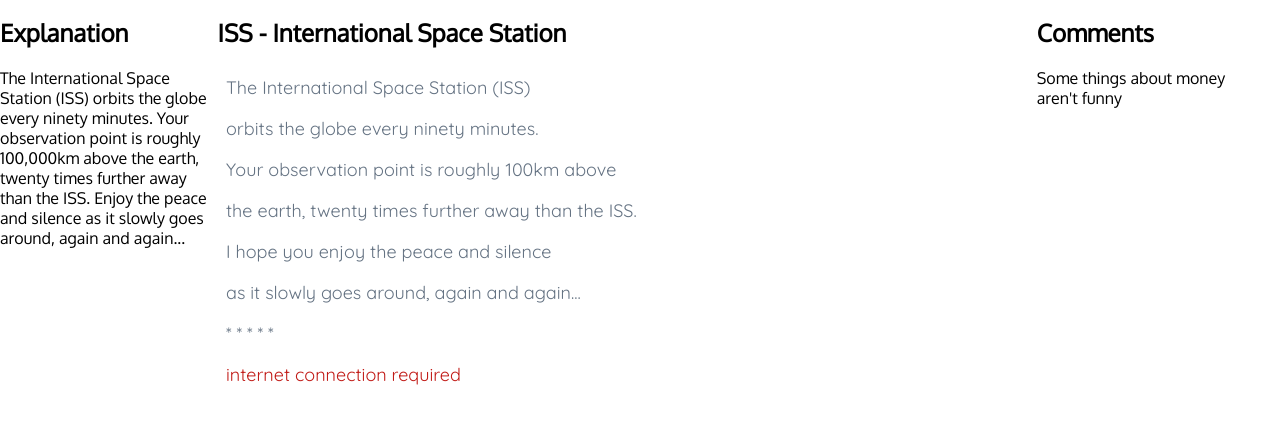
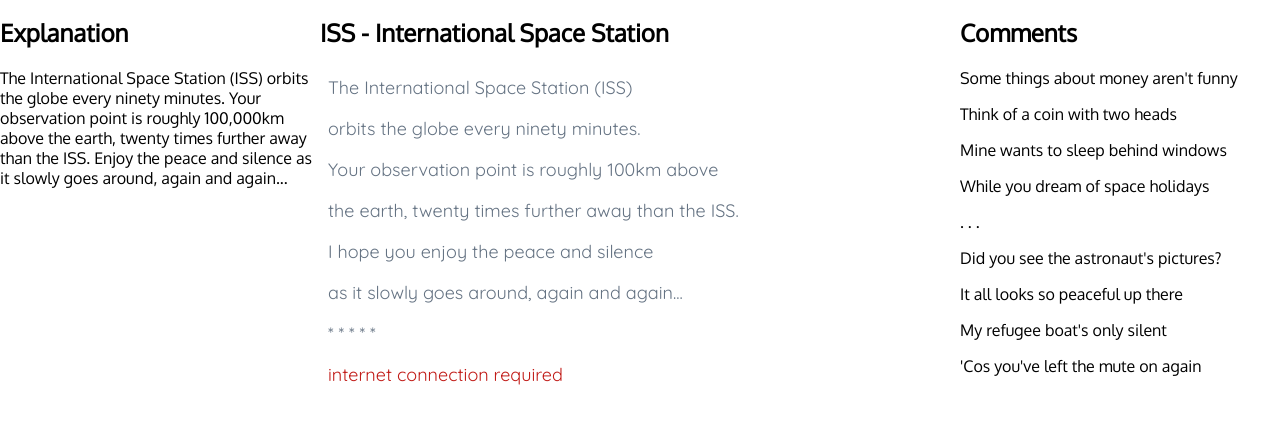
Before and after one commit to narratorjay/SpaceHolidays, a plain HTML site: page index.html in a window 1280 px wide. Shown: the part 121-544 px from the top of the page. Drawn offline with nearby package versions, Linux system fonts and the light colour scheme.

Commit message:
re-sized columns and added text within index.html

```diff
--- a/assets/css/stylesheet.css
+++ b/assets/css/stylesheet.css
@@ -40,13 +40,13 @@
 .column {
   float: left;
 }
-/* Left and right column */
+/* Left and right column, was 17% */
 .column.side {
-  width: 17%;
+  width: 25%;
 }
-/* Middle column */
+/* Middle column, was 64% */
 .column.middle {
-  width: 64%;
+  width: 50%;
 }
 /* Clear floats after the columns */
 .row:after {
--- a/index.html
+++ b/index.html
@@ -41,6 +41,14 @@
         <div class="column side">
             <h2>Comments</h2>
             <p>Some things about money aren't funny</p>
+            <p>Think of a coin with two heads</p>
+            <p>Mine wants to sleep behind windows</p>
+            <p>While you dream of space holidays</p>
+            <p>. . .</p>
+            <p>Did you see the astronaut's pictures?</p>
+            <p>It all looks so peaceful up there</p>
+            <p>My refugee boat's only silent</p>
+            <p>'Cos you've left the mute on again</p>
             </div>
         </div>
 
```
